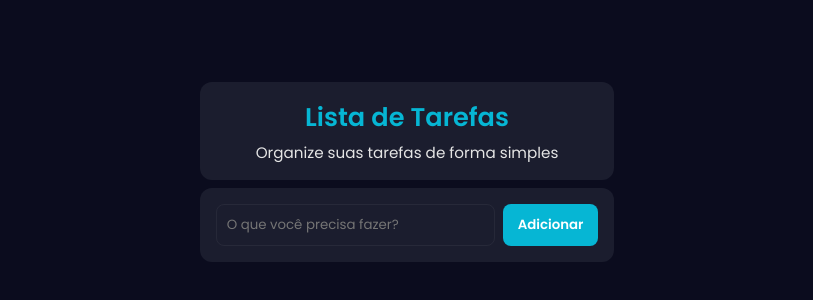
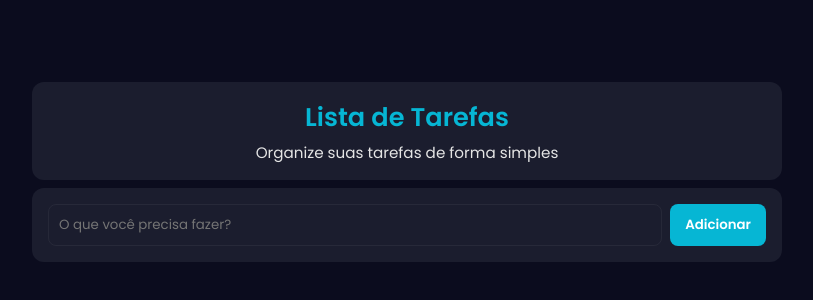
Before and after one commit to davimilioli/to-do-list, an Angular app: page / in a window 1280 px wide. Shown: the part 224-524 px from the top of the page, without its empty margins (233-1046 px from the left). Built offline with nearby package versions, Linux system fonts and the light colour scheme; no server answers.

Commit message:
style: altura fixa para o conteúdo e modal com quebra de linha

```diff
--- a/src/app/components/modal-delete/modal-delete.component.scss
+++ b/src/app/components/modal-delete/modal-delete.component.scss
@@ -9,11 +9,13 @@
     justify-content: center;
     flex-direction: column;
     align-items: center;
+    padding: 1rem;
 
     .modal-delete-content{
         background: var(--card-color);
         border-radius: 12px;
         padding: 1.5rem;
+        max-width: 50vw;
 
         .modal-delete-header{
             padding-bottom: 1rem;
@@ -40,6 +42,7 @@
                 color: #FFF;
                 text-align: center;
                 font-weight: bold;
+                word-break: break-word;
             }
         }
 
--- a/src/app/pages/home/home.component.scss
+++ b/src/app/pages/home/home.component.scss
@@ -7,9 +7,7 @@
   .container {
     max-width: 750px;
     width: 750px;
-    width: 100%;
     margin: auto;
-    padding: 1.5rem;
   }
 }
 
```
